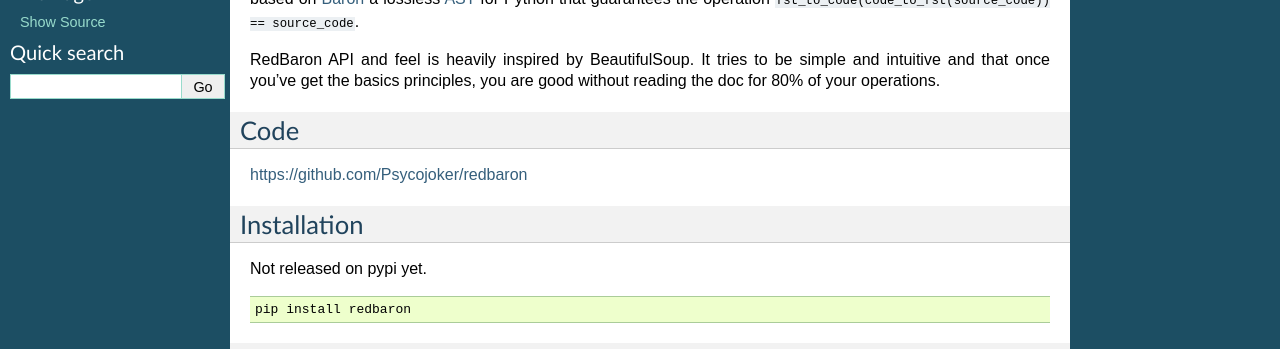
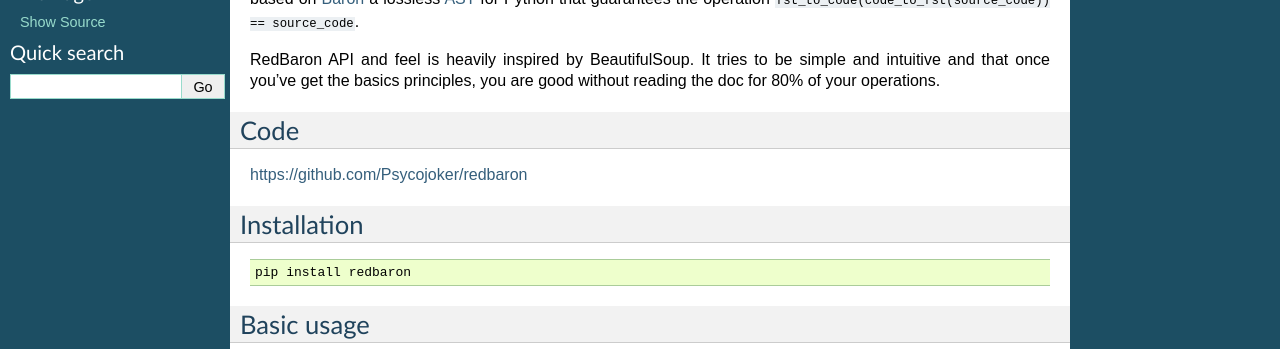
Before and after one commit to PyCQA/redbaron, a Sphinx documentation site: the page built from docs/index.rst, in a window 1280 px wide and 900 px high, scrolled down 301 px, cut to the strip 0-349 px from the top of the window. Built offline with Sphinx 7.4.7, drawn with Linux system fonts in a browser that asks for light colours.

Commit message:
[doc] it is released on pypi

```diff
--- a/docs/index.rst
+++ b/docs/index.rst
@@ -28,8 +28,6 @@ https://github.com/Psycojoker/redbaron
 
 Installation
 ------------
-
-Not released on pypi yet.
 
 ::
 
```
